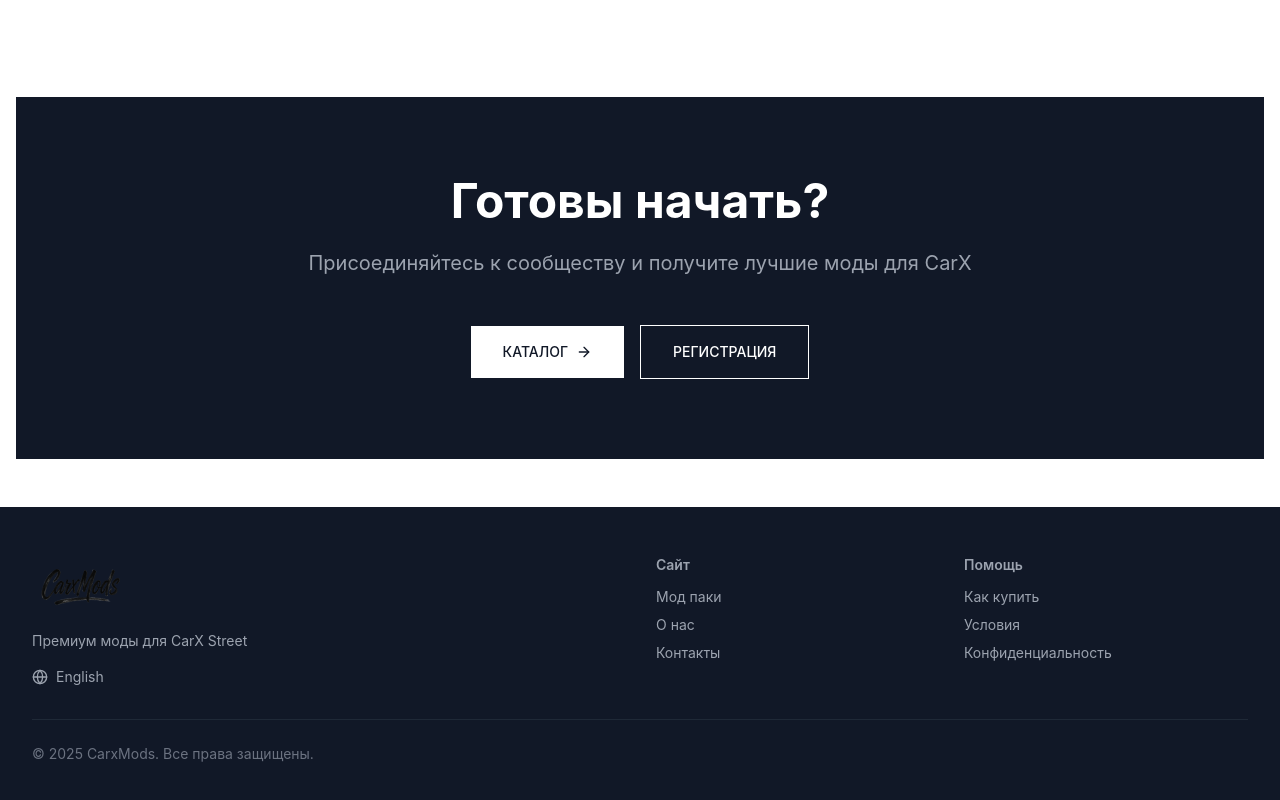
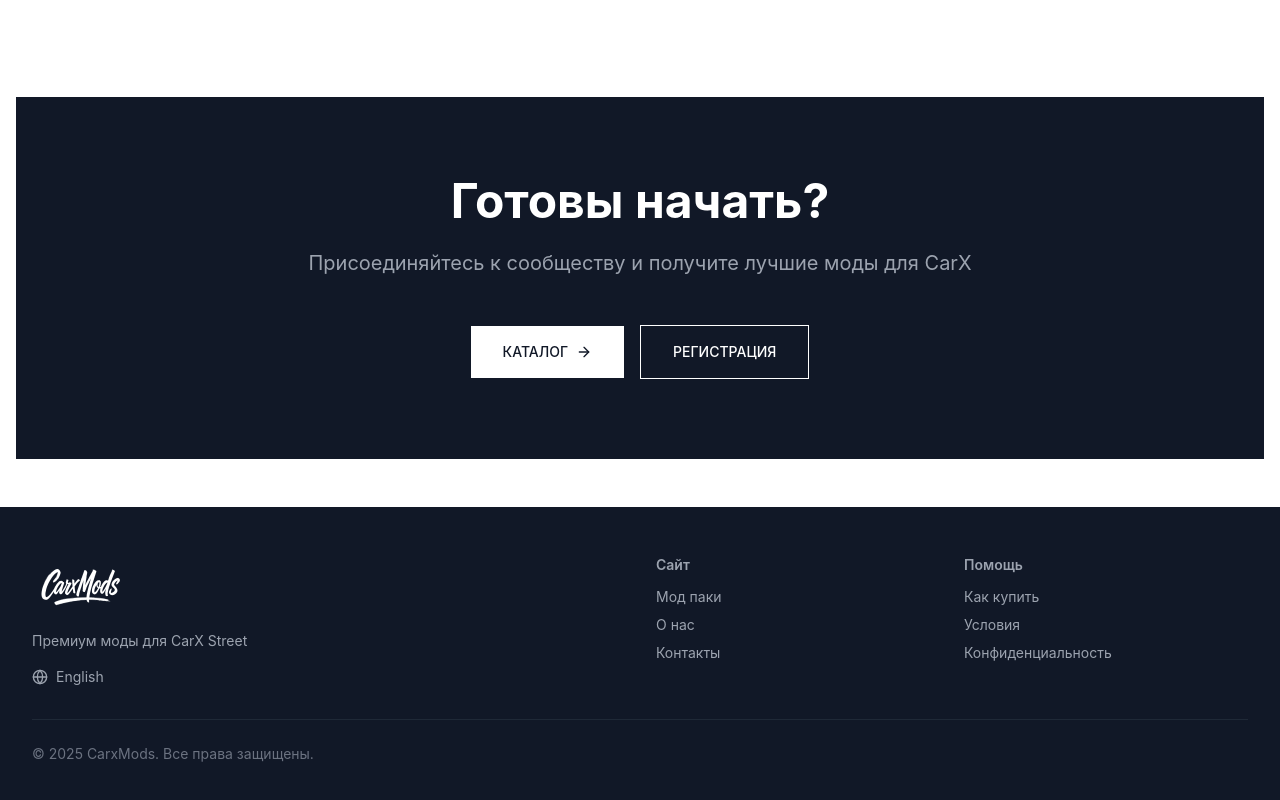
Before and after one commit to cldfls1/cars1, a React (Vite) app in the folder client/: page / in a window 1280 px wide. Shown: the part 2507-3307 px from the top of the page. Built offline with nearby package versions, Linux system fonts and the light colour scheme; no server answers.

Commit message:
Fix logo visibility in footer with invert filter

```diff
--- a/client/src/components/Layout.tsx
+++ b/client/src/components/Layout.tsx
@@ -139,7 +139,7 @@
         <div className="container mx-auto px-8 py-12">
           <div className="grid grid-cols-1 md:grid-cols-2 gap-8 mb-8">
             <div>
-              <img src="/logo.png" alt="CarxMods" className="h-16 mb-3" />
+              <img src="/logo.png" alt="CarxMods" className="h-16 mb-3 brightness-0 invert" />
               <p className="text-gray-400 text-sm mb-4">
                 {i18n.language === 'ru'
                   ? 'Премиум моды для CarX Street'
```
